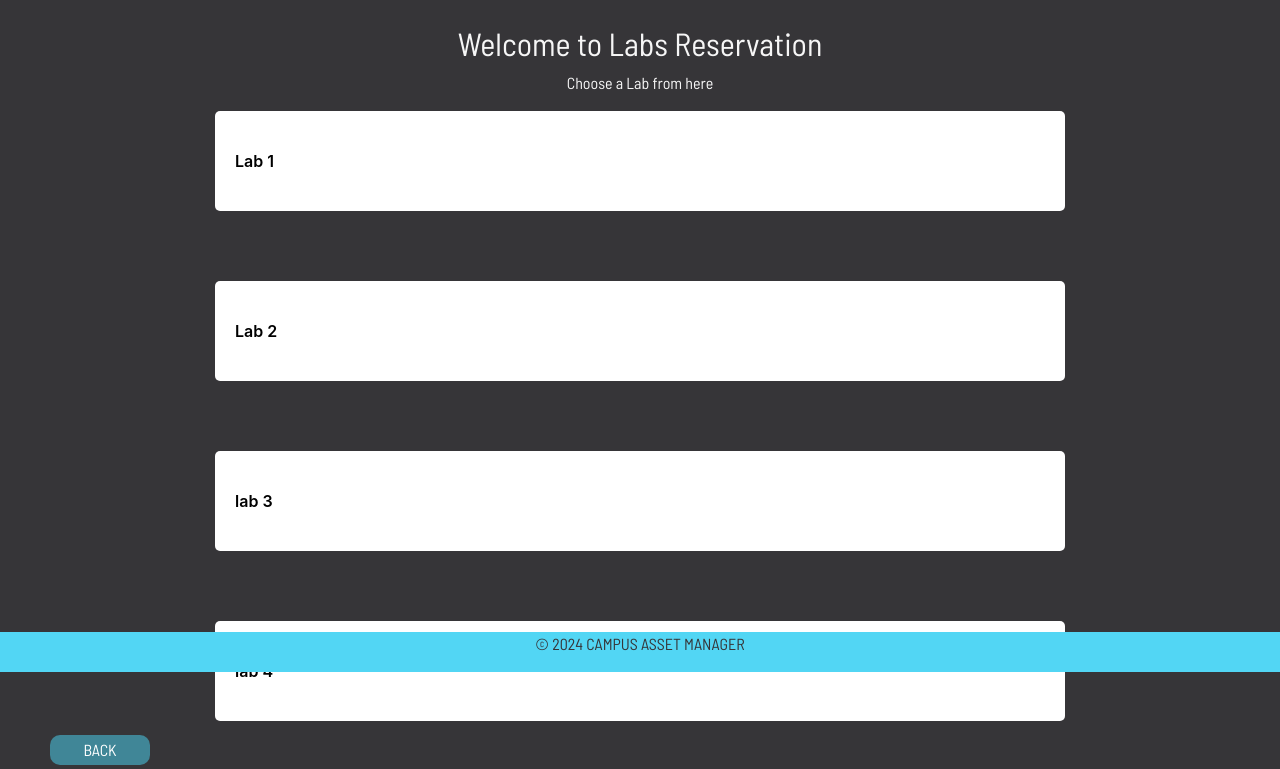
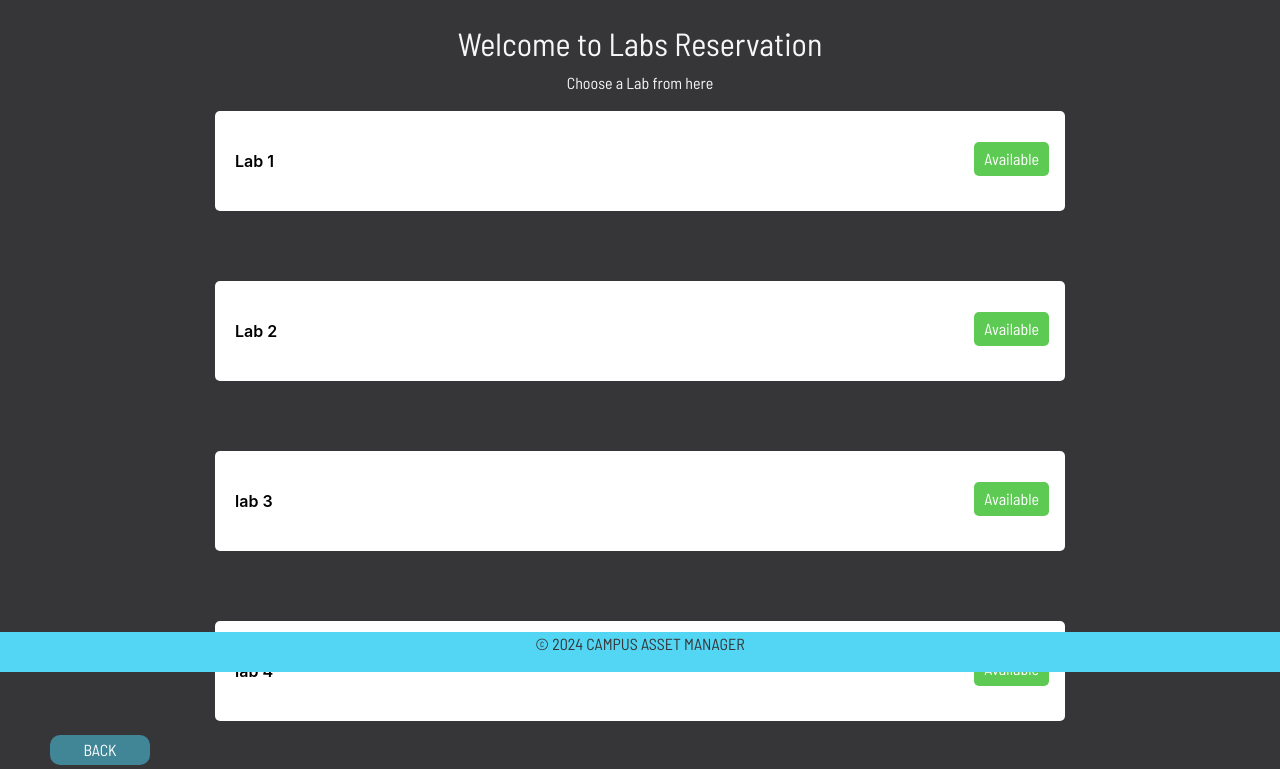
Before and after one commit to ahmedprgice/Reservation-System, a Django app: page /facilites/labs/ in a window 1280 px wide. Shown: the part 128-897 px from the top of the page. Run offline with Django 5.2, Linux system fonts and the light colour scheme; some libraries are stand-ins or nearby versions.

Commit message:
modifications in reservation

```diff
--- a/main/static/css/facilities.css
+++ b/main/static/css/facilities.css
@@ -64,3 +64,14 @@ a{
     width: 110px;
     height: 40px;
 }
+
+.availability {
+    font-size: 16px; /* Adjust font size */
+    color: white; /* Text color for available */
+    background-color: rgb(93, 202, 83); /* Background color for available */
+    padding: 5px 10px; /* Padding around the text */
+    border-radius: 5px; /* Rounded corners */
+    margin-left: auto; /* Push the element to the right */
+    margin-right: 16px;
+    margin-top: 12px;
+}
--- a/main/templates/main/classes.html
+++ b/main/templates/main/classes.html
@@ -19,15 +19,19 @@
     <div class="container">
         <div class="one">
         <span>CNM1001</span>
+        <p class ="availability">Available</p>
         </div>
         <div class="two">
           <span>CNM1002</span></a>
+          <p class ="availability">Available</p>
         </div>
         <div class="three">
             <span>CNM1003</span>
+            <p class ="availability">Available</p>
         </div>
         <div class="four">
             <span>CNM1004</span>
+            <p class ="availability">Available</p>
         </div>
     </div>
     <a href="{% url 'facilities' %}"><button class = "back-button">Back</button></a>
--- a/main/templates/main/facilities.html
+++ b/main/templates/main/facilities.html
@@ -21,6 +21,7 @@
     <div class="container">
         <div class="one">
             <a href="{% url 'classes' %}"><span>Classes</span></a>
+
         </div>
         <div class="two">
             <a href="{% url 'labs' %}"> <span>Labs</span></a>
--- a/main/templates/main/labs.html
+++ b/main/templates/main/labs.html
@@ -20,15 +20,19 @@
     <div class="container">
         <div class="one">
             <span>Lab 1</span>
+            <p class ="availability">Available</p>
         </div>
         <div class="two">
             <span>Lab 2</span>
+            <p class ="availability">Available</p>
         </div>
         <div class="three">
            <span>lab 3</span>
+           <p class ="availability">Available</p>
         </div>
         <div class="four">
              <span>lab 4</span>
+             <p class ="availability">Available</p>
         </div>
     </div>
 
--- a/main/templates/main/privaterooms.html
+++ b/main/templates/main/privaterooms.html
@@ -20,15 +20,19 @@
     <div class="container">
         <div class="one">
             <span>Study room1</span>
+            <p class ="availability">Available</p>
         </div>
         <div class="two">
             <span>Study room2</span>
+            <p class ="availability">Available</p>
         </div>
         <div class="three">
            <span>Study room3</span>
+           <p class ="availability">Available</p>
         </div>
         <div class="four">
              <span>Study room4</span>
+             <p class ="availability">Available</p>
         </div>
     </div>
 
--- a/main/templates/main/sportfacilites.html
+++ b/main/templates/main/sportfacilites.html
@@ -20,15 +20,19 @@
     <div class="container">
         <div class="one">
             <span>Tennis Court</span>
+            <p class ="availability">Available</p>
         </div>
         <div class="two">
             <span>Football Field</span>
+            <p class ="availability">Available</p>
         </div>
         <div class="three">
            <span>Volley Ball Field</span>
+           <p class ="availability">Available</p>
         </div>
         <div class="four">
              <span>Swimming Pool</span>
+             <p class ="availability">Available</p>
         </div>
     </div>
 
```
Also changed, not shown: db.sqlite3, main/admin.py (line endings or trailing spaces), main/migrations/0009_reservatio.py (added), main/migrations/0010_delete_reservatio.py (added), main/models.py (line endings or trailing spaces).
